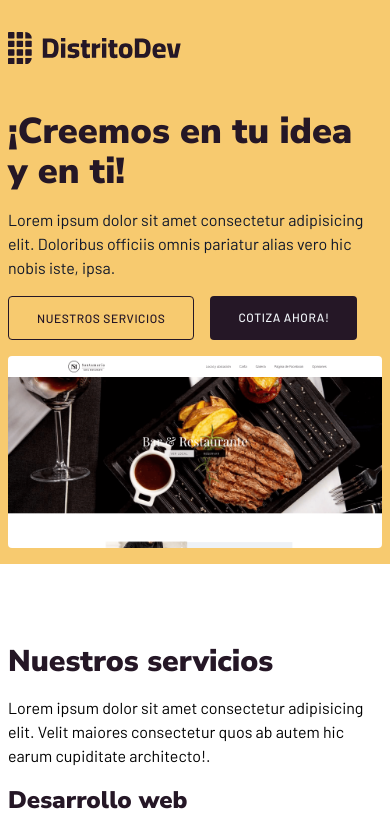
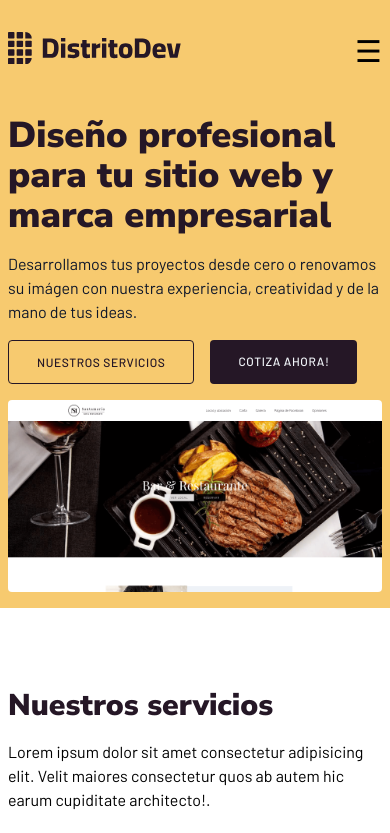
Before and after one commit to AlexRayo/distritodev, a Next.js app: page / in a window 390 px wide. Shown: the top 833 px of the page. Built offline with nearby package versions, Linux system fonts and the light colour scheme.

Commit message:
Dropdown menu

```diff
--- a/src/components/header.tsx
+++ b/src/components/header.tsx
@@ -11,16 +11,22 @@ function Header() {
                 <meta name="description" content="Generated by create next app" />
                 <link rel="icon" href="/favicon.ico" />
             </Head>
+
             <header className=" bg-primary-color">
-        <nav className="custom-container flex justify-between py-8">
-            <Logo/>
-            <ul className="hidden md:flex">
+                <nav className="custom-container flex justify-between py-8 relative">
+                    <Logo />
+                    <input id="menu" className='peer/menu absolute hidden w-0' type="checkbox" name="menu"/>
+                    <label htmlFor="menu" className='md:hidden cursor-pointer text-3xl'>☰</label>
+
+                    <div className="max-h-0 peer-checked/menu:max-h-96 transition-all duration-300 overflow-hidden absolute right-0 w-full text-left mt-16 bg-secondary-color md:w-auto md:relative md:mt-0 md:max-h-96 md:bg-inherit md:text-right">
+                        <ul className="pt-8 md:pt-0 md:flex">
                             <li className="menu-item"><a href="#" className="">Inicio</a></li>
                             <li className="menu-item"><a href="#" className="">Servicios</a></li>
                             <li className="menu-item"><a href="#" className="">Quienes somos</a></li>
                             <li className="menu-item"><a href="#" className="">Portfolio</a></li>
                             <li className="menu-item"><a href="#" className="">Cotiza</a></li>
                         </ul>
+                    </div>
                 </nav>
             </header>
         </>
--- a/src/sections/homeCover.tsx
+++ b/src/sections/homeCover.tsx
@@ -10,8 +10,8 @@ function HomeCover() {
             <div className="custom-container py-4">
                 <div className="blocks-half-desk md:h-96">
                     <div className='md:w-5/12'>
-                        <h1 className='h1-format text-dark'>¡Creemos en tu idea y en ti!</h1>
-                        <p className='text-slate-900 mt-4'>Lorem ipsum dolor sit amet consectetur adipisicing elit. Doloribus officiis omnis pariatur alias vero hic nobis iste, ipsa.</p>
+                        <h1 className='h1-format text-dark'>Diseño profesional para tu sitio web y marca empresarial</h1>
+                        <p className='text-slate-900 mt-4'>Desarrollamos tus proyectos desde cero o renovamos su imágen con nuestra experiencia, creatividad y de la mano de tus ideas. </p>
                         <div className="flex mt-4">
                             <Button
                                 type="secondary"
--- a/src/styles/globals.css
+++ b/src/styles/globals.css
@@ -72,9 +72,11 @@ h1, h2, h3, h4 {
 /* =================================================================*/
 .menu-item {
     font-family: 'Nunito Sans', sans-serif;
-    @apply text-sm uppercase ml-4 text-secondary-color font-bold
+    @apply text-sm uppercase ml-4 text-slate-100 mb-6 md:text-secondary-color font-bold
 }
-
+/* .menu-tem a {
+    @apply text-slate-100
+} */
 /* =================================================================*/
 /** etc **/
 .rectangle-button {
```
Lines whose indentation alone changed are shown as unchanged.
